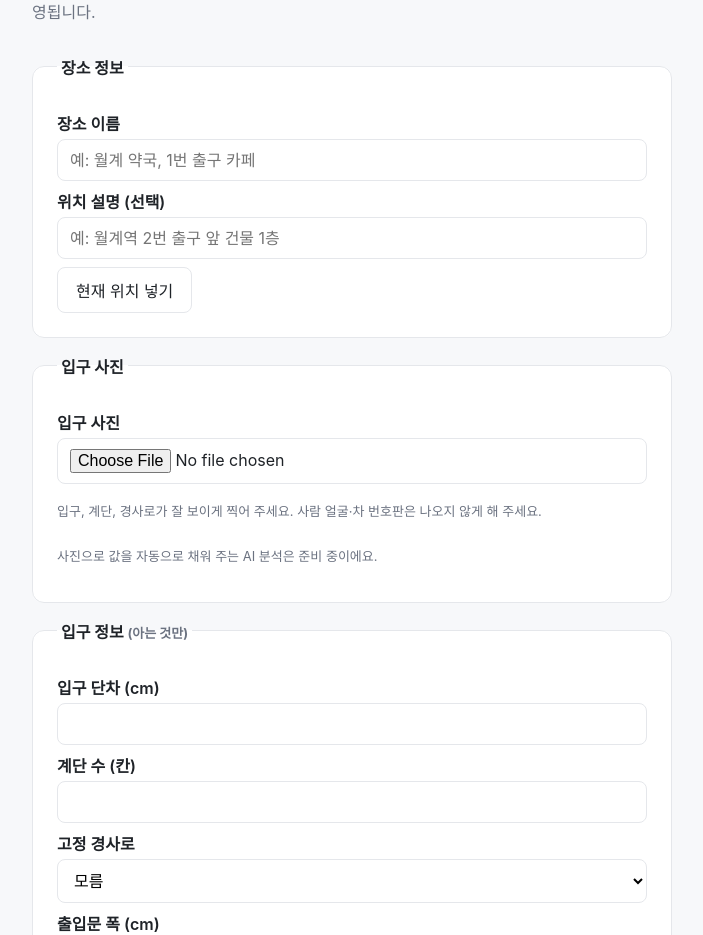
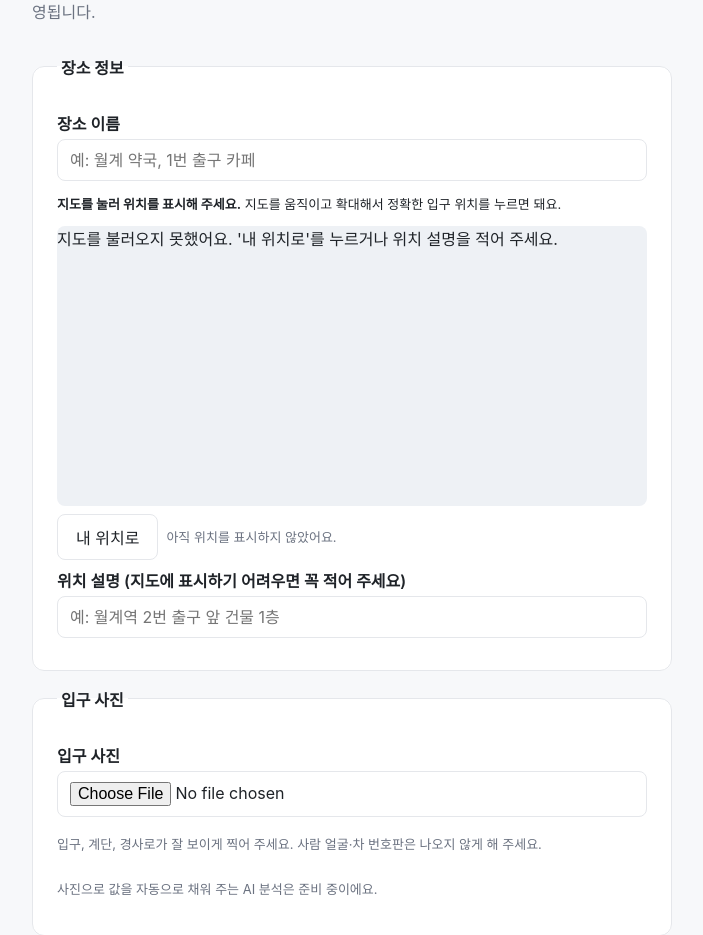
Before and after one commit to 2026-KW-HACKATHON/18_after-school-map-time, a Django app: page /report/new/ in a window 1280 px wide. Shown: the part 212-1147 px from the top of the page, without its empty margins (288-991 px from the left). Run offline with Django 5.2, Linux system fonts and the light colour scheme; the visitor is signed in with stand-in values (Sample User, id 1); data that the repository does not hold is empty; some web fonts are replaced.

Commit message:
feat: 지도를 눌러 위치를 고르는 공용 위치 선택
새 장소 제보(주민)·새 장소 제보 승인·장소 등록(운영자)에서 같은 위치 선택 부품을 사용: 지도를 누르면 표시와 좌표 입력, '내 위치로'는 보조
지도 처음 중심은 지역 설정에서, 이미 입력된 좌표가 있으면 그 위치 표시, 지도를 못 불러와도 내 위치·위치 설명으로 대신 가능
새 장소 제보는 지도 위치 또는 위치 설명 중 하나 필수, 선택 표시 마커 스타일 추가

```diff
--- a/ops/templates/ops/place_form.html
+++ b/ops/templates/ops/place_form.html
@@ -27,8 +27,7 @@
       {% include "reports/_field.html" with field=form.address %}
       {% include "reports/_field.html" with field=form.floor %}
       {% include "reports/_field.html" with field=form.phone %}
-      <p class="small"><strong>지도에서 위치 선택</strong> — 지도를 누르면 좌표가 들어가요.</p>
-      <div id="picker-map" class="picker-map"></div>
+      {% include "includes/location_picker.html" %}
       <div class="coord-row">
         {% include "reports/_field.html" with field=form.lat %}
         {% include "reports/_field.html" with field=form.lng %}
@@ -60,4 +59,4 @@
 </section>
 {% endblock %}
 
-{% block extra_js %}{% include "ops/_picker_js.html" %}{% endblock %}
+{% block extra_js %}{% include "includes/location_picker_js.html" %}{% endblock %}
--- a/ops/tests.py
+++ b/ops/tests.py
@@ -176,3 +176,8 @@ class PageSmokeTests(OpsTestBase):
         ]:
             with self.subTest(url=url):
                 self.assertContains(self.client.get(url), text)
+
+
+class PlaceFormPickerTests(OpsTestBase):
+    def test_place_form_has_picker(self):
+        self.assertContains(self.client.get(reverse("ops:place-new")), 'id="picker-map"')
--- a/reports/forms.py
+++ b/reports/forms.py
@@ -25,7 +25,7 @@ class ReportForm(forms.Form):
     # 새 장소 제안 (장소를 고르지 않고 들어왔을 때만 사용)
     suggested_name = forms.CharField(label="장소 이름", max_length=100, required=False,
                                      widget=forms.TextInput(attrs={"placeholder": "예: 월계 약국, 1번 출구 카페"}))
-    location_text = forms.CharField(label="위치 설명 (선택)", max_length=200, required=False,
+    location_text = forms.CharField(label="위치 설명 (지도에 표시하기 어려우면 꼭 적어 주세요)", max_length=200, required=False,
                                     widget=forms.TextInput(attrs={"placeholder": "예: 월계역 2번 출구 앞 건물 1층"}))
     lat = forms.DecimalField(required=False, widget=forms.HiddenInput, max_digits=9, decimal_places=6)
     lng = forms.DecimalField(required=False, widget=forms.HiddenInput, max_digits=9, decimal_places=6)
@@ -58,6 +58,10 @@ class ReportForm(forms.Form):
         data = super().clean()
         if self.place is None and not data.get("suggested_name"):
             self.add_error("suggested_name", "장소 이름을 입력해 주세요.")
+        if self.place is None:
+            has_point = data.get("lat") is not None and data.get("lng") is not None
+            if not has_point and not data.get("location_text"):
+                self.add_error("lat", "지도를 눌러 위치를 표시하거나, 위치 설명을 적어 주세요.")
         values = {k: data.get(k) for k in ENTRANCE_FIELDS}
         if all(v in (None, UNKNOWN) for v in values.values()) and not data.get("note"):
             raise forms.ValidationError("입구 정보를 하나 이상 고르거나, 추가 설명을 적어 주세요.")
--- a/reports/templates/reports/report_form.html
+++ b/reports/templates/reports/report_form.html
@@ -22,10 +22,10 @@
         <p><strong>{{ place.name }}</strong>{% if place.address %} <span class="muted">· {{ place.address }}</span>{% endif %}</p>
       {% else %}
         {% include "reports/_field.html" with field=form.suggested_name %}
+        {% include "includes/location_picker.html" %}
+        {{ form.lat }}{{ form.lng }}
+        {% for e in form.lat.errors %}<p class="field-error" role="alert">{{ e }}</p>{% endfor %}
         {% include "reports/_field.html" with field=form.location_text %}
-        <button type="button" class="btn" id="use-location">현재 위치 넣기</button>
-        <span id="location-status" class="muted small" aria-live="polite"></span>
-        {{ form.lat }}{{ form.lng }}
       {% endif %}
     </fieldset>
 
@@ -57,25 +57,5 @@
 {% endblock %}
 
 {% block extra_js %}
-<script>
-  // 새 장소 제보: 현재 위치를 좌표 칸에 넣는다 (HTTPS에서만 동작)
-  (function () {
-    const btn = document.getElementById("use-location");
-    if (!btn) return;
-    const status = document.getElementById("location-status");
-    btn.addEventListener("click", () => {
-      if (!navigator.geolocation) { status.textContent = "이 브라우저는 위치를 지원하지 않아요."; return; }
-      status.textContent = "위치 확인 중...";
-      navigator.geolocation.getCurrentPosition(
-        ({ coords }) => {
-          document.getElementById("id_lat").value = coords.latitude.toFixed(6);
-          document.getElementById("id_lng").value = coords.longitude.toFixed(6);
-          status.textContent = "현재 위치를 넣었어요.";
-        },
-        () => { status.textContent = "위치를 가져오지 못했어요. 위치 설명을 적어 주세요."; },
-        { timeout: 8000 },
-      );
-    });
-  })();
-</script>
+{% if not place %}{% include "includes/location_picker_js.html" %}{% endif %}
 {% endblock %}
--- a/reports/views.py
+++ b/reports/views.py
@@ -6,7 +6,7 @@ from django.utils.http import url_has_allowed_host_and_scheme
 from django.views.decorators.http import require_POST
 
 from judgments.services import required_confirmations
-from places.models import Entrance, Place
+from places.models import Entrance, Place, Region
 
 from .forms import ReportForm
 from .models import AccessibilityValue, Report
@@ -56,7 +56,8 @@ def report_new(request):
                 value.save()
         return redirect("reports:done")
 
-    return render(request, "reports/report_form.html", {"form": form, "place": place})
+    region = Region.objects.filter(is_active=True).order_by("id").first()  # 위치 선택 지도의 처음 중심
+    return render(request, "reports/report_form.html", {"form": form, "place": place, "region": region})
 
 
 def report_done(request):
--- a/static/css/common.css
+++ b/static/css/common.css
@@ -128,7 +128,15 @@ legend { font-weight: 700; padding: 0 4px; }
 .diff-table { width: 100%; border-collapse: collapse; font-size: 14px; }
 .diff-table th, .diff-table td { padding: 8px; border-bottom: 1px solid var(--color-border); text-align: left; vertical-align: top; }
 .diff-table tr.conflict { background: #fffbeb; }
-.picker-map { height: 260px; border-radius: 8px; background: #eef1f5; }
+.picker-map { height: 280px; border-radius: 8px; background: #eef1f5; margin: 8px 0; }
+.picker-tools { display: flex; flex-wrap: wrap; align-items: center; gap: 8px; }
+/* 위치 선택 표시: 파란 원 + 흰 테두리 (운영자 화면은 places.css를 안 불러오므로 여기서 완성) */
+.picker-marker {
+  width: 28px; height: 28px; padding: 0; border-radius: 50%; cursor: default;
+  background: var(--color-primary); border: 3px solid #fff; box-shadow: 0 0 0 2px var(--color-primary), 0 2px 6px rgba(0, 0, 0, 0.3);
+}
+
+
 .coord-row { display: grid; grid-template-columns: 1fr 1fr; gap: 8px; }
 .field input[type="text"], .field input[type="tel"] { width: 100%; }
 
--- /dev/null
+++ b/static/js/map/location-picker.js
@@ -0,0 +1,70 @@
+/**
+ * 지도에서 위치 고르기 (templates/includes/location_picker.html).
+ * - 지도를 누르면 그 자리에 표시하고 같은 폼의 #id_lat / #id_lng 에 좌표를 넣는다 (주 방법)
+ * - "내 위치로"는 현재 위치로 지도를 옮기고 표시한다 (보조, HTTPS에서만)
+ * - 지도를 못 불러와도 "내 위치로"와 위치 설명·좌표 입력으로 대신할 수 있다
+ * 지도 SDK는 TeokMap 어댑터(kakao-adapter.js)로만 부른다.
+ */
+(function () {
+  const box = document.getElementById("picker-map");
+  const latInput = document.getElementById("id_lat");
+  const lngInput = document.getElementById("id_lng");
+  if (!box || !latInput || !lngInput) return;
+  const locateBtn = document.getElementById("picker-locate");
+  const status = document.getElementById("picker-status");
+
+  const FALLBACK = { lat: 37.6262, lng: 127.0587 };  // 지역 정보가 없을 때만 (월계1동 부근)
+  const current = () => {
+    const lat = parseFloat(latInput.value), lng = parseFloat(lngInput.value);
+    return Number.isFinite(lat) && Number.isFinite(lng) ? { lat, lng } : null;
+  };
+  const center = current() || {
+    lat: parseFloat(box.dataset.lat) || FALLBACK.lat,
+    lng: parseFloat(box.dataset.lng) || FALLBACK.lng,
+  };
+
+  let map = null;
+
+  function mark(pos) {
+    if (map) map.setMarkers([{ id: 0, ...pos, className: "judge-NONE picker-marker", label: "선택한 위치" }], () => {});
+  }
+
+  function choose(pos, how) {
+    latInput.value = pos.lat.toFixed(6);
+    lngInput.value = pos.lng.toFixed(6);
+    // 좌표 칸이 보이는 화면(운영자)에서도 값이 바뀐 걸 알 수 있게 change 이벤트
+    latInput.dispatchEvent(new Event("change", { bubbles: true }));
+    lngInput.dispatchEvent(new Event("change", { bubbles: true }));
+    mark(pos);
+    status.textContent = `${how} 위치를 표시했어요. (${pos.lat.toFixed(5)}, ${pos.lng.toFixed(5)}) 다시 누르면 바뀌어요.`;
+  }
+
+  if (locateBtn) {
+    locateBtn.addEventListener("click", () => {
+      if (!navigator.geolocation) { status.textContent = "이 브라우저는 현재 위치를 지원하지 않아요. 지도를 눌러 주세요."; return; }
+      status.textContent = "현재 위치 확인 중...";
+      navigator.geolocation.getCurrentPosition(
+        ({ coords }) => {
+          const pos = { lat: coords.latitude, lng: coords.longitude };
+          if (map) map.panTo(pos.lat, pos.lng);
+          choose(pos, "현재");
+        },
+        () => { status.textContent = "현재 위치를 가져오지 못했어요. 지도를 눌러 위치를 표시해 주세요."; },
+        { timeout: 8000, enableHighAccuracy: true },
+      );
+    });
+  }
+
+  window.TeokMap.create(box, { ...center, level: 3 })
+    .then((created) => {
+      map = created;
+      if (current()) {
+        mark(current());
+        status.textContent = "표시된 위치가 맞는지 확인해 주세요. 지도를 누르면 바뀌어요.";
+      }
+      map.onMapClick((pos) => choose(pos, "선택한"));
+    })
+    .catch(() => {
+      box.textContent = "지도를 불러오지 못했어요. '내 위치로'를 누르거나 위치 설명을 적어 주세요.";
+    });
+})();
--- /dev/null
+++ b/templates/includes/location_picker.html
@@ -0,0 +1,17 @@
+{% load l10n %}
+{% comment %}
+  지도에서 위치 고르기 (주민 새 장소 제보, 운영자 제보 승인·장소 등록에서 공용).
+  지도를 누르면 같은 폼의 #id_lat / #id_lng 칸에 좌표가 들어간다. "내 위치로"는 보조 기능.
+  사용: {% include "includes/location_picker.html" %}  +  extra_js 블록에 {% include "includes/location_picker_js.html" %}
+  지도 중심: 이미 입력된 좌표 → 없으면 지역(region) 중심
+{% endcomment %}
+<div class="location-picker">
+  <p class="small"><strong>지도를 눌러 위치를 표시해 주세요.</strong> 지도를 움직이고 확대해서 정확한 입구 위치를 누르면 돼요.</p>
+  <div id="picker-map" class="picker-map"
+       {% if region %}data-lat="{{ region.center_lat|unlocalize }}" data-lng="{{ region.center_lng|unlocalize }}"{% endif %}
+       role="application" aria-label="위치 선택 지도"></div>
+  <div class="picker-tools">
+    <button type="button" class="btn" id="picker-locate">내 위치로</button>
+    <span id="picker-status" class="muted small" aria-live="polite">아직 위치를 표시하지 않았어요.</span>
+  </div>
+</div>
--- a/ops/templates/ops/_picker_js.html
+++ b/templates/includes/location_picker_js.html
@@ -1,7 +1,7 @@
 {% load static %}
-{# 지도에서 위치 선택: #picker-map 을 누르면 #id_lat, #id_lng 에 좌표가 들어간다. 지도 키가 없으면 숫자를 직접 입력 #}
+{# 위치 선택 지도용 스크립트 (templates/includes/location_picker.html 과 짝). 지도 키가 없으면 좌표·위치 설명으로 대신 입력 #}
 {% if KAKAO_JAVASCRIPT_KEY %}
   <script src="https://dapi.kakao.com/v2/maps/sdk.js?appkey={{ KAKAO_JAVASCRIPT_KEY }}&autoload=false"></script>
 {% endif %}
 <script src="{% static 'js/map/kakao-adapter.js' %}"></script>
-<script src="{% static 'ops/js/location-picker.js' %}"></script>
+<script src="{% static 'js/map/location-picker.js' %}"></script>
```
Also changed, not shown: ops/static/ops/js/location-picker.js (deleted, +0 -29 lines), ops/templates/ops/report_review.html (+4 -3 lines), ops/views.py (+8 -1 lines), reports/test_views.py (+33 -0 lines).
